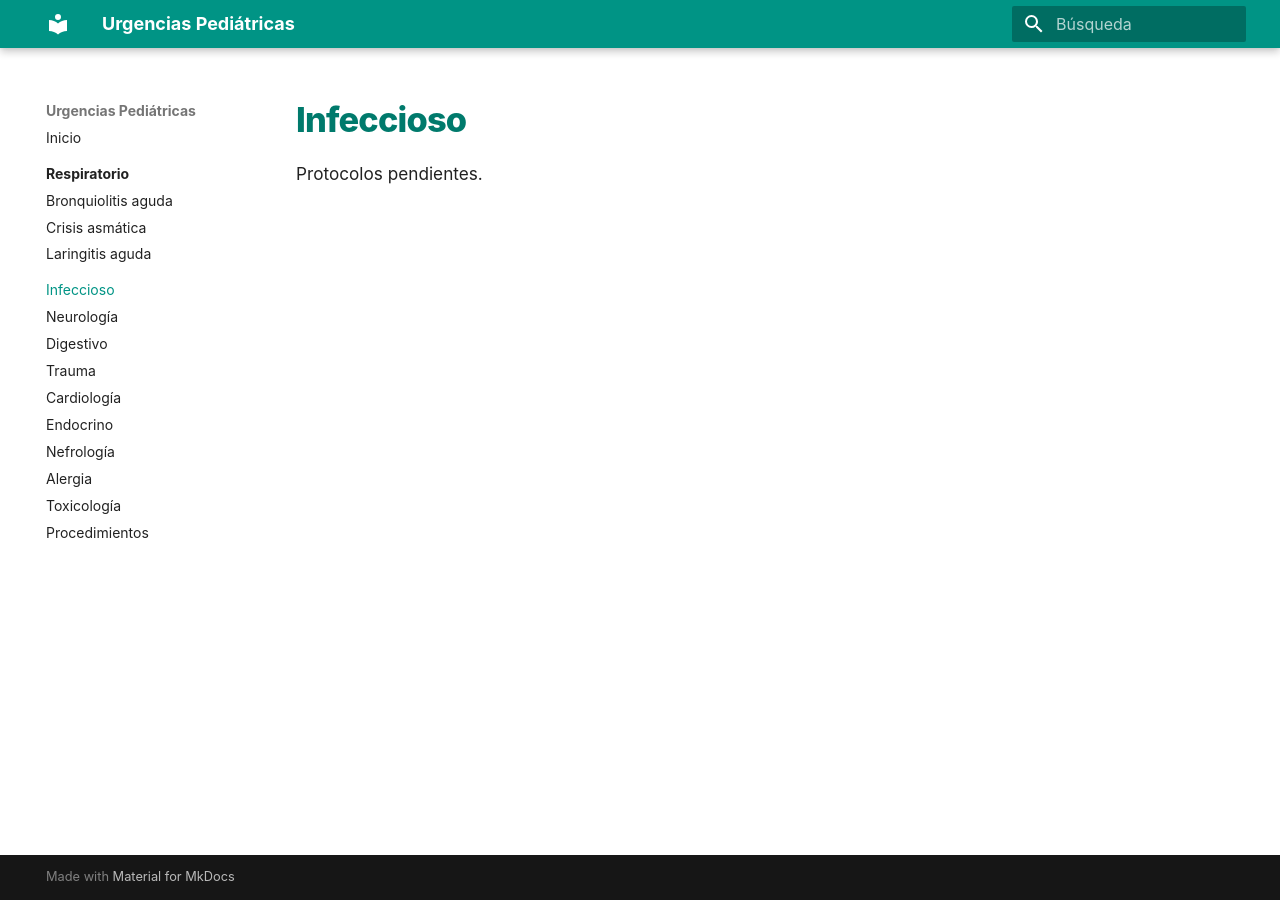
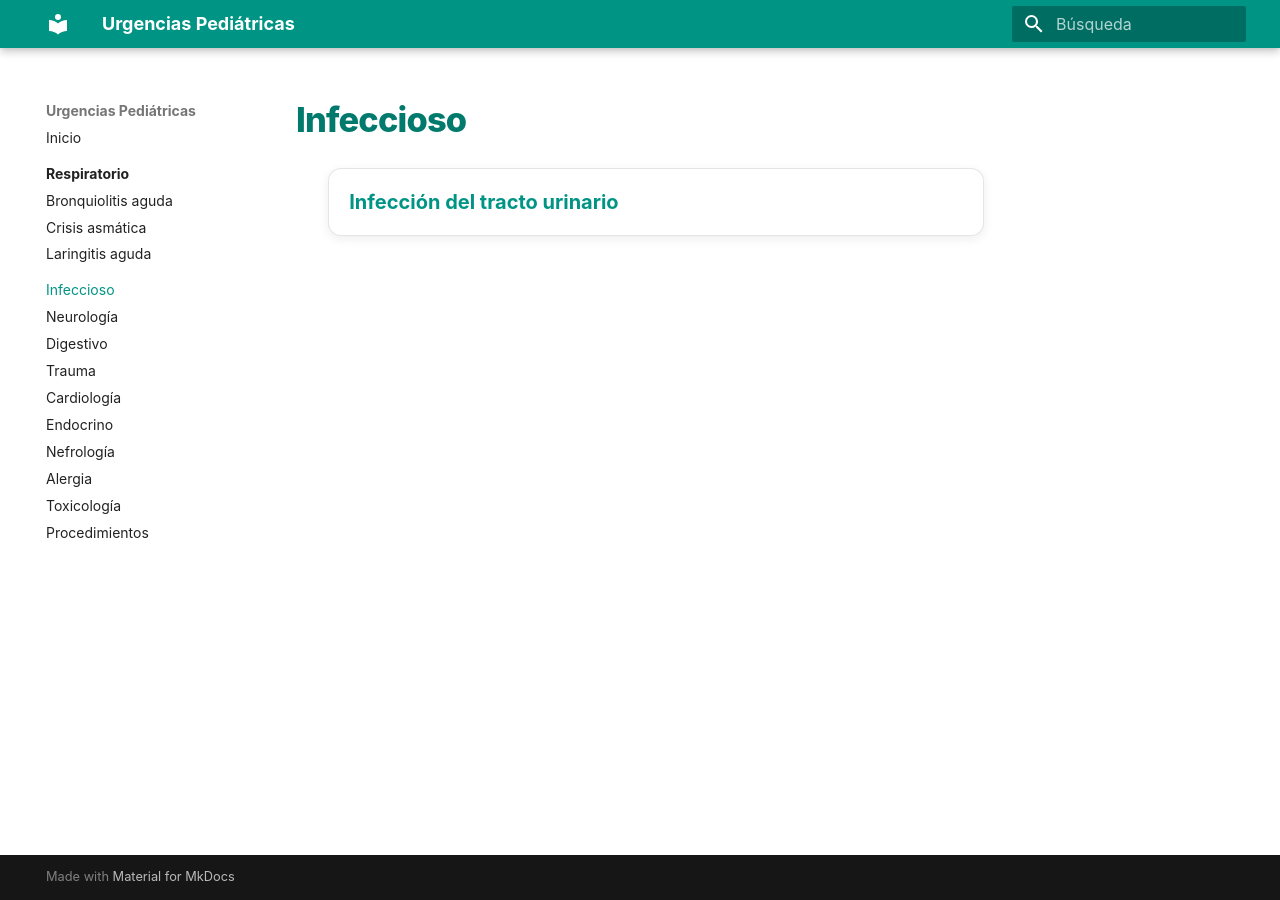
Before and after one commit to gonzaloares/urgencias-pediatricas, an MkDocs documentation site: the page built from docs/infeccioso/index.md, in a window 1280 px wide. Built offline with MkDocs 1.6.1 and Material for MkDocs 9.7.7, drawn with Linux system fonts in a browser that asks for light colours.

Commit message:
Añade infección urinaria al índice infeccioso

```diff
--- a/docs/infeccioso/index.md
+++ b/docs/infeccioso/index.md
@@ -1,3 +1,7 @@
 # Infeccioso
 
-Protocolos pendientes.
+<div class="protocol-index" markdown="1">
+
+- [Infección del tracto urinario](infeccion-tracto-urinario.md)
+
+</div>
```
